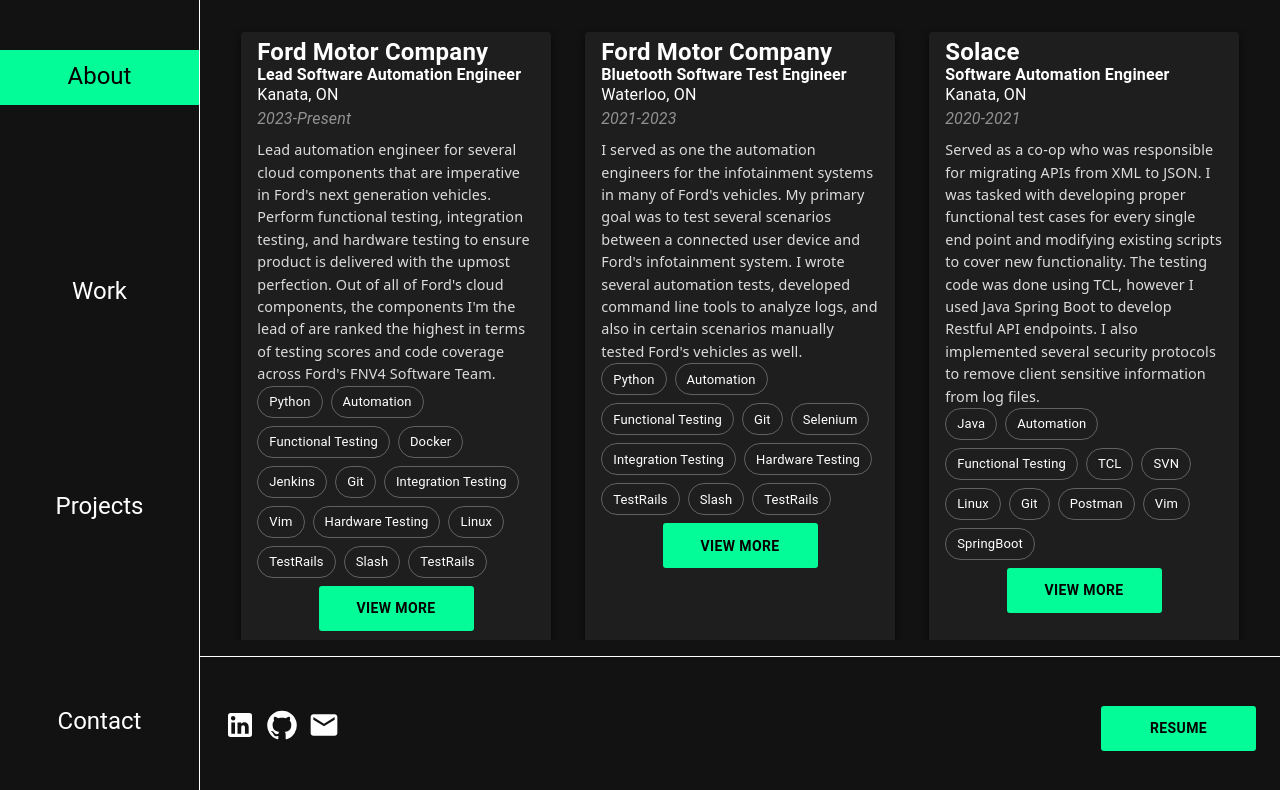
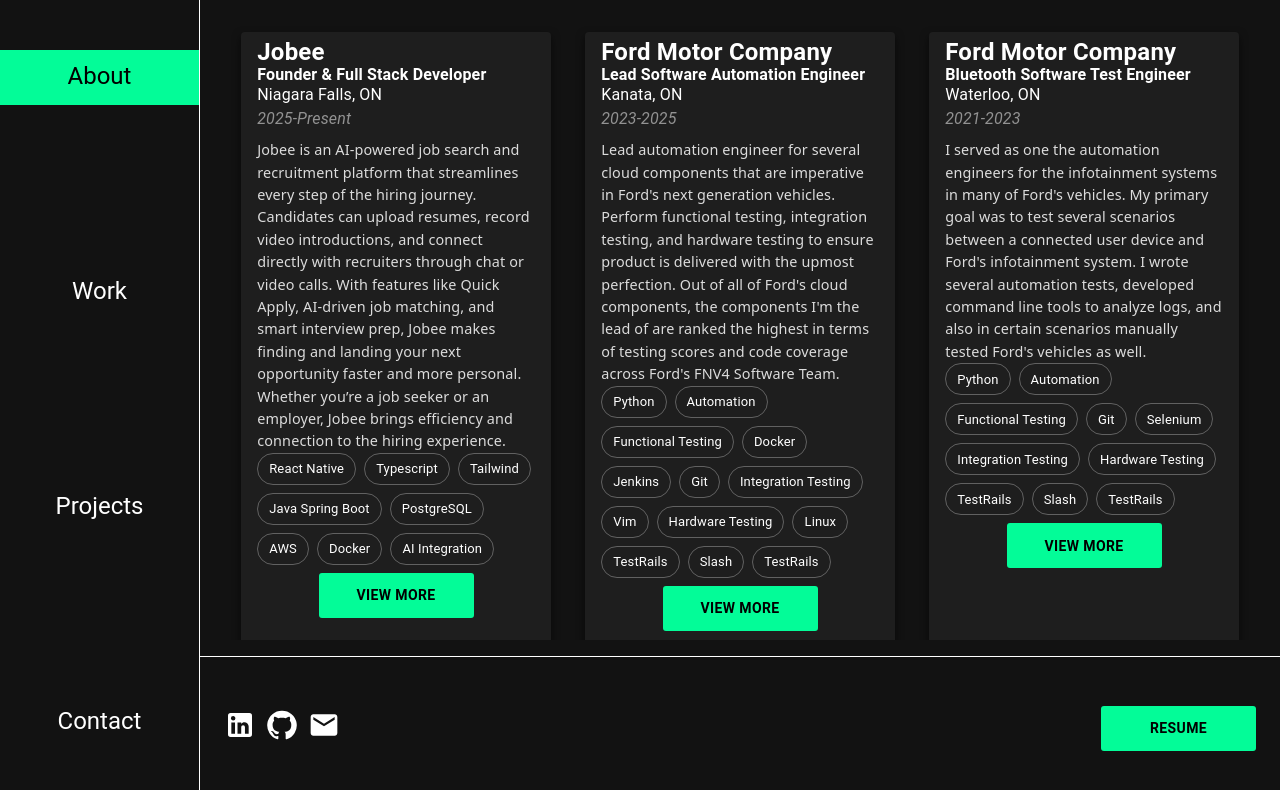
Before and after one commit to syedwajihrizvi/Portfolio, a React (Vite) app: page /work in a window 1280 px wide. Shown: the top 790 px of the page. Built offline with nearby package versions, Linux system fonts and the light colour scheme.

Commit message:
Added Jobee

```diff
--- a/src/components/work/Work.tsx
+++ b/src/components/work/Work.tsx
@@ -1,24 +1,66 @@
-import Box from "@mui/material/Box"
-import Container from "@mui/material/Container"
-import WorkCard from "./WorkCard"
-import { workInformation } from "./WorkCard"
-import { useGSAP } from "@gsap/react"
-import gsap from "gsap"
+import Box from "@mui/material/Box";
+import Container from "@mui/material/Container";
+import WorkCard from "./WorkCard";
+import { workInformation } from "./WorkCard";
+import { useGSAP } from "@gsap/react";
+import gsap from "gsap";
 
-
-const companies:workInformation[] = [
+const companies: workInformation[] = [
+  {
+    companyName: "Jobee",
+    position: "Founder & Full Stack Developer",
+    location: "Niagara Falls, ON",
+    yearsWorked: "2025-Present",
+    description: `Jobee is an AI-powered job search and recruitment platform that
+                      streamlines every step of the hiring journey. Candidates can upload resumes,
+                     record video introductions, and connect directly with recruiters through chat or video calls.
+                        With features like Quick Apply, AI-driven job matching, and smart interview prep,
+                        Jobee makes finding and landing your next opportunity faster and more personal.
+                        Whether you’re a job seeker or an employer, Jobee brings efficiency and connection to the hiring experience.`,
+    skills: [
+      "React Native",
+      "Typescript",
+      "Tailwind",
+      "Java Spring Boot",
+      "PostgreSQL",
+      "AWS",
+      "Docker",
+      "AI Integration",
+    ],
+    detailedPoints: [
+      "AI powered interview preparation tools that provides user questions, feedback, and profile analysis.",
+      "Quick Apply feature that allows users to apply to jobs in under 5 seconds.",
+      "In app video calling and chat features that allow users to connect with recruiters directly.",
+      "Easily upload resumes and have them parsed into a profile using AI.",
+      "Filter through applicants using several metrics making hiring easier than ever.",
+      "AI driven job matching that provides users jobs that fit their skill set and experience.",
+    ],
+  },
   {
     companyName: "Ford Motor Company",
     position: "Lead Software Automation Engineer",
     location: "Kanata, ON",
-        yearsWorked: "2023-Present",
+    yearsWorked: "2023-2025",
     description: `Lead automation engineer for several cloud components that are imperative in
                       Ford's next generation vehicles. Perform functional testing, integration testing, and hardware
                       testing to ensure product is delivered with the upmost perfection. Out of all of Ford's cloud components,
                       the components I'm the lead of are ranked the highest in terms of testing scores and code coverage across
                       Ford's FNV4 Software Team.`,
-        skills: ["Python", "Automation", "Functional Testing", "Docker", "Jenkins", "Git",
-                 "Integration Testing", "Vim", "Hardware Testing", "Linux", "TestRails", "Slash", "TestRails"],
+    skills: [
+      "Python",
+      "Automation",
+      "Functional Testing",
+      "Docker",
+      "Jenkins",
+      "Git",
+      "Integration Testing",
+      "Vim",
+      "Hardware Testing",
+      "Linux",
+      "TestRails",
+      "Slash",
+      "TestRails",
+    ],
     detailedPoints: [
       "Maintained 100% rainy day coverage across all testing requirements.",
       "Provided code coverage over 90% on all product code.",
@@ -29,8 +71,8 @@
       "Developed hundreds of test cases using Python and the Slash Testing Framework.",
       "Worked closely with Developers to identify Priority bugs and fix them accordingly.",
       "Analyzed logs using VIM and several useful Linux commands.",
-            "Configured automation pipelines using Jenkins to run test suits for functional, integration, and hardware tests."
-        ]
+      "Configured automation pipelines using Jenkins to run test suits for functional, integration, and hardware tests.",
+    ],
   },
   {
     companyName: "Ford Motor Company",
@@ -41,8 +83,18 @@
                       was to test several scenarios between a connected user device and Ford's infotainment system.
                       I wrote several automation tests, developed command line tools to analyze logs, and also in certain scenarios
                       manually tested Ford's vehicles as well. `,
-        skills: ["Python", "Automation", "Functional Testing", "Git", "Selenium",
-                 "Integration Testing", "Hardware Testing", "TestRails", "Slash", "TestRails"],
+    skills: [
+      "Python",
+      "Automation",
+      "Functional Testing",
+      "Git",
+      "Selenium",
+      "Integration Testing",
+      "Hardware Testing",
+      "TestRails",
+      "Slash",
+      "TestRails",
+    ],
     detailedPoints: [
       "Developed test cases that covered various Bluetooth protocols using Python’s Slash Testing Framework.",
       "Programmed unit tests in Python to mock several API calls and ensure a minimum 90% code coverage.",
@@ -50,8 +102,8 @@
       "Developed APIs and CLI tools that provide several text analysis methods for log files.",
       "Debugged automation scripts through log files, breakpoints, and GUI inspection.",
       "Utilized Appium to conduct automation tests and analyze android applications.",
-            "Performed version management using Git Bash and contributed to company’s Continuous Integration Pipelines."
-        ]
+      "Performed version management using Git Bash and contributed to company’s Continuous Integration Pipelines.",
+    ],
   },
   {
     companyName: "Solace",
@@ -69,7 +121,7 @@
       "Utilized SVN to perform version management",
       "Replaced API functionaly to work with JSON instead of XML.",
       "Tested API Endpoints using Postman to verify data.",
-        ]
+    ],
   },
   {
     companyName: "ADP Canada",
@@ -88,28 +140,30 @@
       "Optimized analysis time using Excel to properly determine improvement oppurtunites.",
       "Worked with RPA team to develop algorithm to determine cost savings via automation.",
       "Identified process improvements that could save company upward of $500, 000 annually.",
-            "Participated in SCRUM meetings with managers and directors to update them on automation."
-        ]
-    }
-]
+      "Participated in SCRUM meetings with managers and directors to update them on automation.",
+    ],
+  },
+];
 
 function Work() {
   useGSAP(() => {
-        gsap.to('.work-card', {
+    gsap.to(".work-card", {
       opacity: 1,
       duration: 1,
       top: 0,
-            stagger: 0.1
-        })
-    }, [])
+      stagger: 0.1,
+    });
+  }, []);
 
   return (
     <Container className="container">
       <Box className="work">
-                {companies.map(workInfo => <WorkCard information={workInfo}/>)}
+        {companies.map((workInfo) => (
+          <WorkCard information={workInfo} />
+        ))}
       </Box>
     </Container>
-    )
+  );
 }
 
-export default Work
+export default Work;
```
Also changed, not shown: src/components/about/About.tsx (+123 -76 lines). Lines whose indentation alone changed are shown as unchanged.
